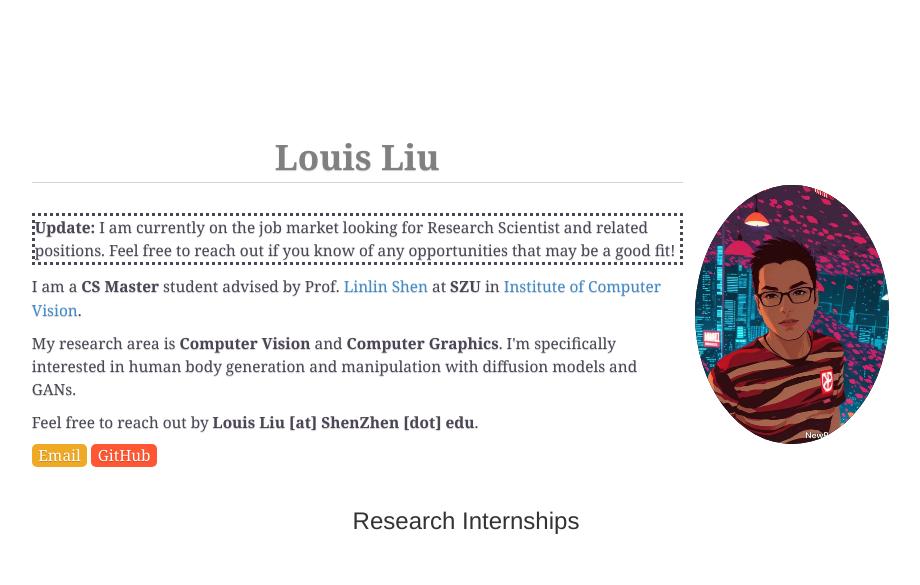
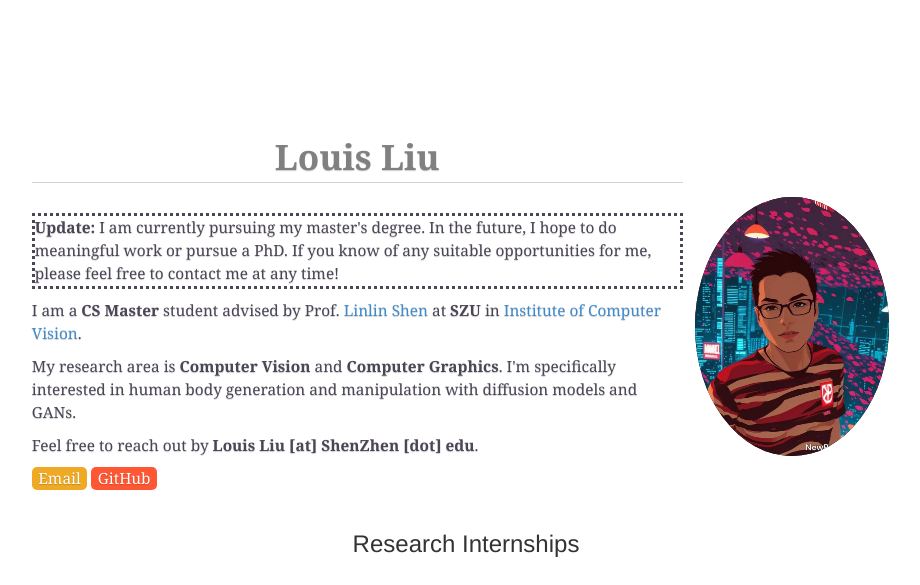
Before and after one commit to louis-fashion-ai/louis-fashion-ai.github.io, a plain HTML site: page index.html in a window 1280 px wide. Shown: the top 585 px of the page, without its empty margins (174-1094 px from the left). Drawn offline with Linux system fonts and the light colour scheme; files whose address does not match are found by name.

Commit message:
Update index.html

```diff
--- a/index.html
+++ b/index.html
@@ -120,7 +120,7 @@
             <div class="subtitle-center" style='text-align: center'><b>Louis Liu</b></div>
             <div class="bio-content" style="text-align: left;line-height: 1.5;font-size: 1.1em">
 
-            <p style="border-style: dotted;"><b>Update:</b> I am currently on the job market looking for Research Scientist and related positions. Feel free to reach out if you know of any opportunities that may be a good fit!</p>
+            <p style="border-style: dotted;"><b>Update:</b> I am currently pursuing my master's degree. In the future, I hope to do meaningful work or pursue a PhD. If you know of any suitable opportunities for me, please feel free to contact me at any time!</p>
              </p>
                 <p>I am a <b>CS Master</b> student advised by Prof.
                 <a href="https://csse.szu.edu.cn/pages/user/index?id=594">Linlin Shen</a>
```
